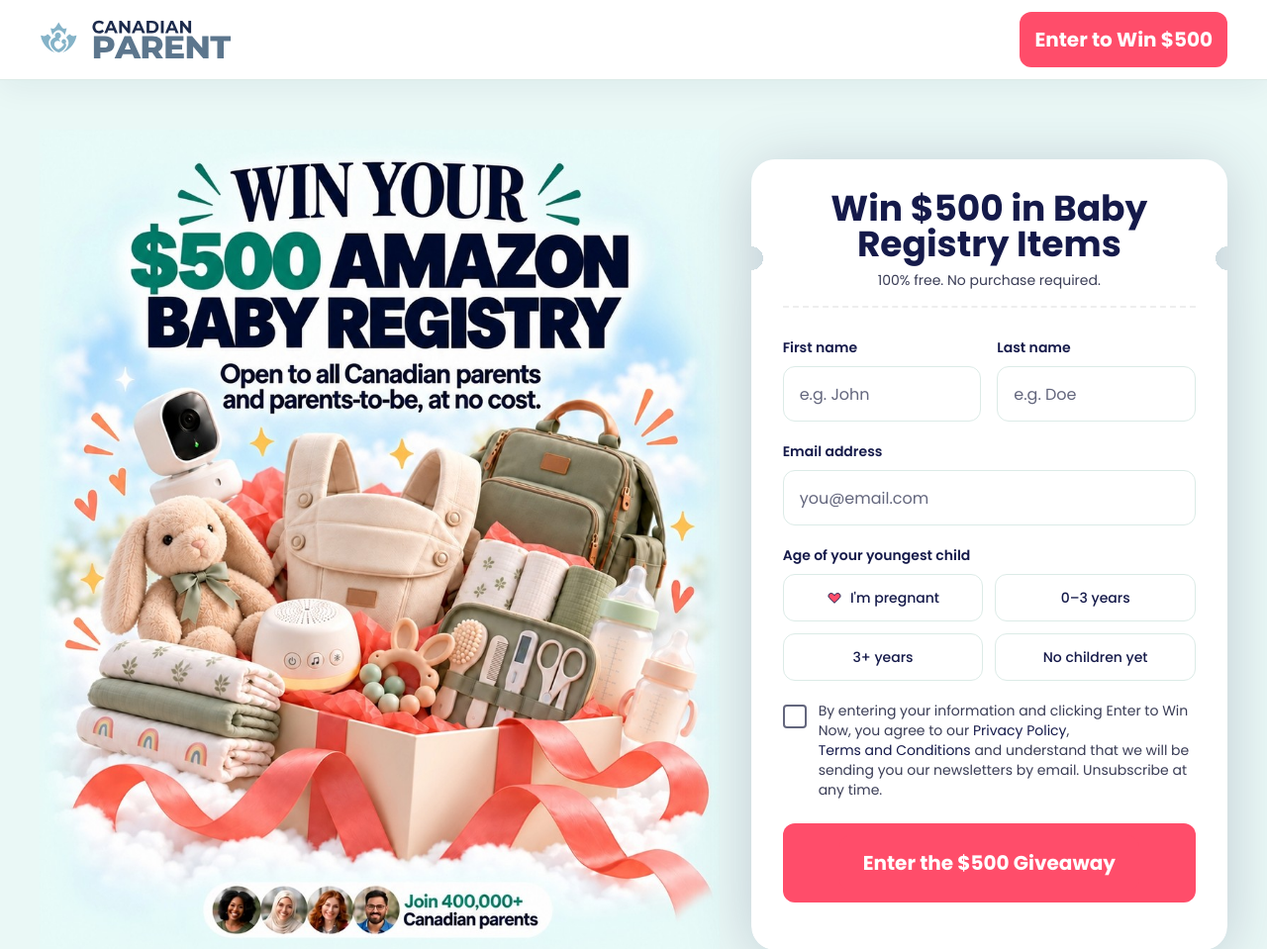
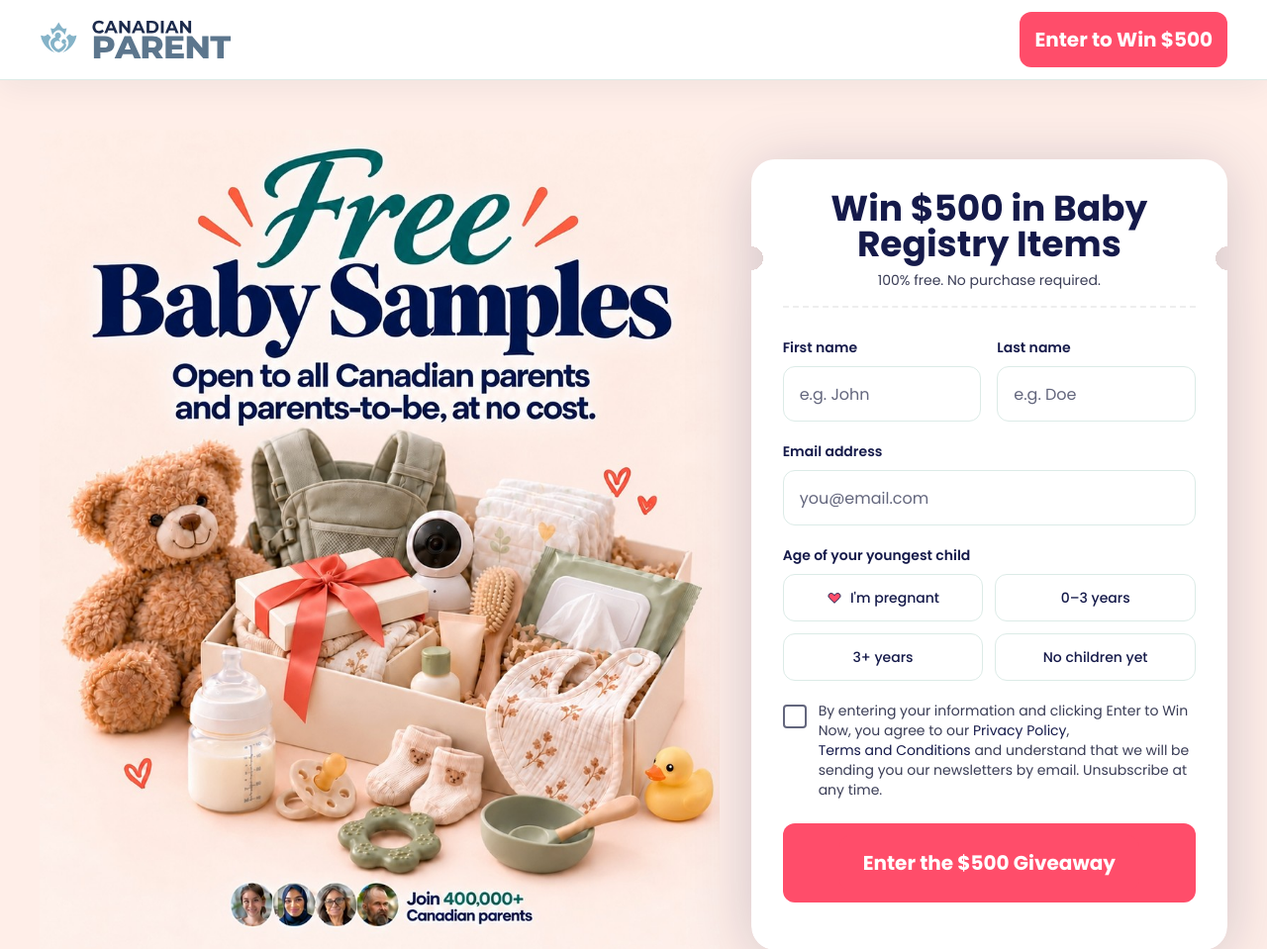
Before and after one commit to jhunmilquin/lp-stroller, a website: page index.html in a window 1280 px wide. Shown: the top 959 px of the page at 99% size. Drawn offline with Linux system fonts and the light colour scheme.

Commit message:
first commit

```diff
--- a/index.html
+++ b/index.html
@@ -105,23 +105,23 @@
   </header>
 
   <main>
-    <section class="bg-mint py-8 md:py-12 pt-0 pt:md-8 lg:pb-0 lg:pt-20" aria-labelledby="hero-heading">
+    <section class="py-8 md:py-12 pt-0 pt:md-8 lg:pb-0 lg:pt-20" aria-labelledby="hero-heading" style="background-color: #FFEEE8;">
       <div class="hero-grid mx-auto grid max-w-7xl grid-cols-1 gap-8 px-0 sm:px-5 md:px-10 lg:grid-cols-12">
 
         <div class="flex items-center lg:block hero-copy">
           <h1 class="sr-only">Amazon $500 baby Registry</h1>
           <a href="#join" class="block" >
             <picture class="mx-auto block w-full lg:hidden">
-              <source srcset="assets/images/hero/amazon-mn.jpg" type="image/png">
-              <img src="assets/images/hero/amazon-mn.jpg"
+              <source srcset="assets/images/hero/sample-m.jpg" type="image/png">
+              <img src="assets/images/hero/sample-m.jpg"
                 alt="Amazon $500 baby Registry" width="1200" height="1200"
                 loading="eager" fetchpriority="high" class="w-full object-contain img-loading" onload="this.classList.remove('img-loading')" onerror="this.classList.remove('img-loading')">
             </picture>
           </a>
 
             <picture class="mx-auto w-full hidden lg:block">
-              <source srcset="assets/images/hero/amazon-dn.jpg" type="image/png">
-              <img src="assets/images/hero/amazon-dn.jpg"
+              <source srcset="assets/images/hero/sample-d.jpg" type="image/png">
+              <img src="assets/images/hero/sample-d.jpg"
                 alt="Amazon $500 baby Registry" width="1200" height="1200"
                 loading="eager" fetchpriority="high" class="w-full object-contain img-loading" onload="this.classList.remove('img-loading')" onerror="this.classList.remove('img-loading')">
             </picture>
```
Also changed, not shown: assets/css/tailwind.css, assets/images/hero/sample-d.jpg (added), assets/images/hero/sample-m.jpg (added).
